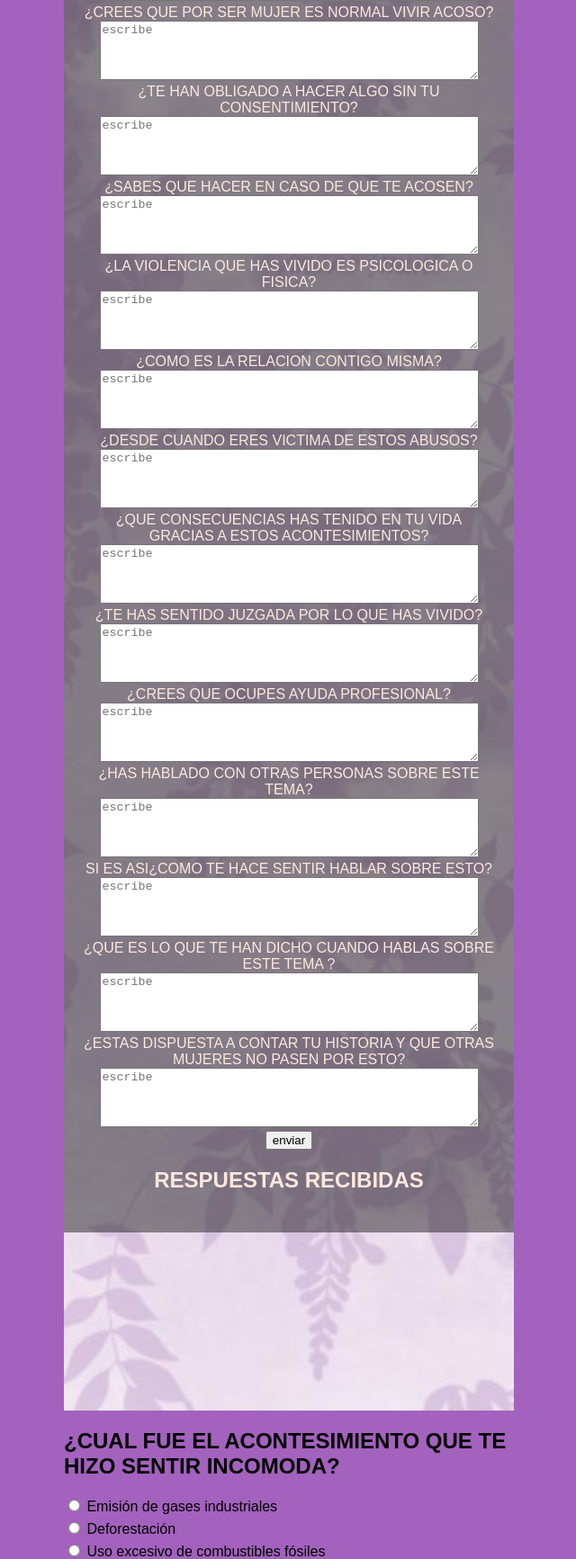
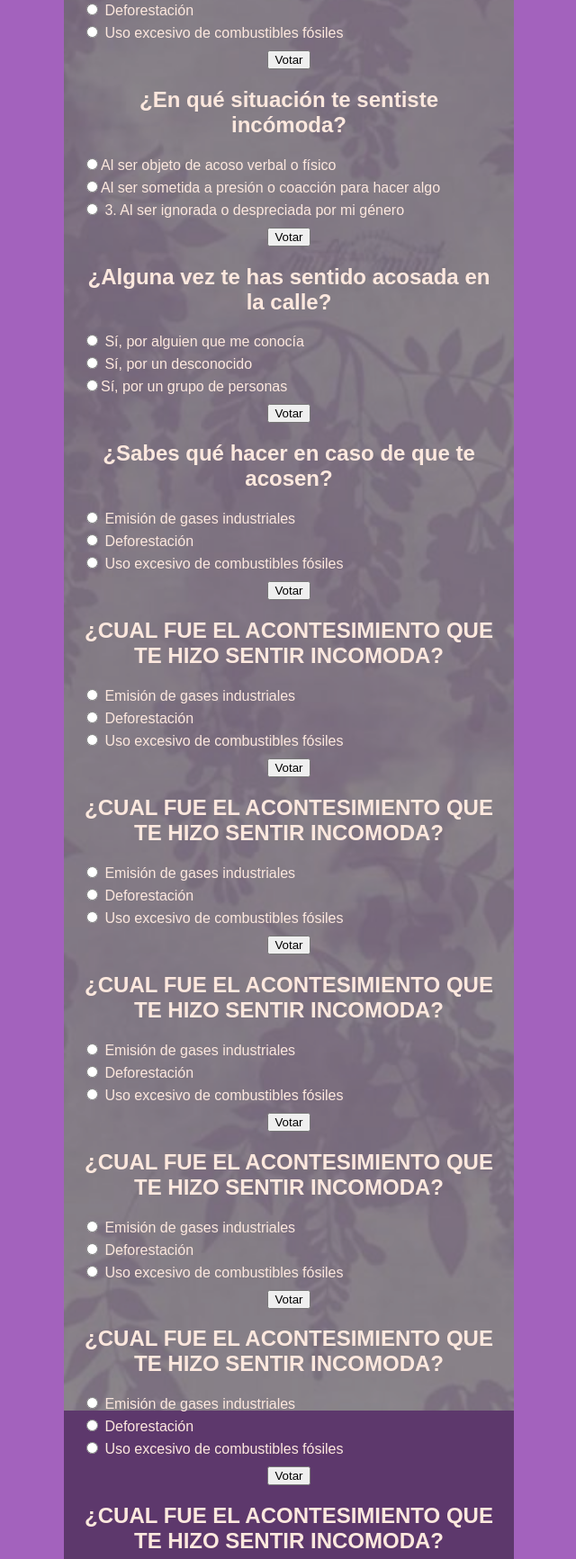
Before and after one commit to melissa-danae23/Nueva-carpeta--2----copia---copia, a plain HTML site: page encuesta.html in a window 1280 px wide. Shown: the part 416-2149 px from the top of the page at 90% size, without its empty margins (319-959 px from the left). Drawn offline with Linux system fonts and the light colour scheme; a script that the page names is missing.

Commit message:
encuesta

```diff
--- a/encuesta.html
+++ b/encuesta.html
@@ -25,92 +25,118 @@
            </div>
 </header>
     <h3> RESPONDE LAS SIGUIENTES PREGUNTAS</h3>
-    <form action="procesar.aspx" method="post">
-       <fieldest>
-       <legend> ¿CUAL FUE EL ACONTESIMIENTO QUE TE HIZO SENTIR INCOMODA?</legend>
-        <textarea name="respuesta2" rows="4" cols="50" placeholder=escribe tu respueta></textarea> <!--  TEXTAREA se utiliza para crear un texto grande-->
-        <!--ROWS define la altura de el area--> <!--COLS define el ancho de el area de texto--> <!--PLACEHOLDER texto de ejemplo o indicacion-->
-       </fieldest>
-       <legend> ¿CREES QUE POR SER MUJER ES NORMAL VIVIR ACOSO?</legend>
-        <textarea name="respuesta3" rows="4" cols="50" placeholder=escribe tu respueta></textarea> <!--  TEXTAREA se utiliza para crear un texto grande-->
-        <!--ROWS define la altura de el area--> <!--COLS define el ancho de el area de texto--> <!--PLACEHOLDER texto de ejemplo o indicacion-->
-       </fieldest>
-       <legend> ¿TE HAN OBLIGADO A HACER ALGO SIN TU CONSENTIMIENTO?</legend>
-        <textarea name="respuesta4" rows="4" cols="50" placeholder=escribe tu respueta></textarea> <!--  TEXTAREA se utiliza para crear un texto grande-->
-        <!--ROWS define la altura de el area--> <!--COLS define el ancho de el area de texto--> <!--PLACEHOLDER texto de ejemplo o indicacion-->
-       </fieldest>
-       <legend> ¿SABES QUE HACER EN CASO DE QUE TE ACOSEN?</legend>
-        <textarea name="respuesta5" rows="4" cols="50" placeholder=escribe tu respueta></textarea> <!--  TEXTAREA se utiliza para crear un texto grande-->
-        <!--ROWS define la altura de el area--> <!--COLS define el ancho de el area de texto--> <!--PLACEHOLDER texto de ejemplo o indicacion-->
-       </fieldest>
-       <legend> ¿LA VIOLENCIA QUE HAS VIVIDO ES PSICOLOGICA O FISICA?</legend>
-        <textarea name="respuesta6" rows="4" cols="50" placeholder=escribe tu respueta></textarea> <!--  TEXTAREA se utiliza para crear un texto grande-->
-        <!--ROWS define la altura de el area--> <!--COLS define el ancho de el area de texto--> <!--PLACEHOLDER texto de ejemplo o indicacion-->
-       </fieldest>
-       <legend> ¿COMO ES LA RELACION CONTIGO MISMA?</legend>
-        <textarea name="respuesta7" rows="4" cols="50" placeholder=escribe tu respueta></textarea> <!--  TEXTAREA se utiliza para crear un texto grande-->
-        <!--ROWS define la altura de el area--> <!--COLS define el ancho de el area de texto--> <!--PLACEHOLDER texto de ejemplo o indicacion-->
-       </fieldest>
-       <legend>¿DESDE CUANDO ERES VICTIMA DE ESTOS ABUSOS?</legend>
-        <textarea name="respuesta8" rows="4" cols="50" placeholder=escribe tu respueta></textarea> <!--  TEXTAREA se utiliza para crear un texto grande-->
-        <!--ROWS define la altura de el area--> <!--COLS define el ancho de el area de texto--> <!--PLACEHOLDER texto de ejemplo o indicacion-->
-       </fieldest>
-       <legend> ¿QUE CONSECUENCIAS HAS TENIDO EN TU VIDA GRACIAS A ESTOS ACONTESIMIENTOS?</legend>
-        <textarea name="respuesta9" rows="4" cols="50" placeholder=escribe tu respueta></textarea> <!--  TEXTAREA se utiliza para crear un texto grande-->
-        <!--ROWS define la altura de el area--> <!--COLS define el ancho de el area de texto--> <!--PLACEHOLDER texto de ejemplo o indicacion-->
-       </fieldest>
-       <legend> ¿TE HAS SENTIDO JUZGADA POR LO QUE HAS VIVIDO?</legend>
-        <textarea name="respuesta10" rows="4" cols="50" placeholder=escribe tu respueta></textarea> <!--  TEXTAREA se utiliza para crear un texto grande-->
-        <!--ROWS define la altura de el area--> <!--COLS define el ancho de el area de texto--> <!--PLACEHOLDER texto de ejemplo o indicacion-->
-       </fieldest>
-       <legend> ¿CREES QUE OCUPES AYUDA PROFESIONAL?</legend>
-        <textarea name="respuesta11" rows="4" cols="50" placeholder=escribe tu respueta></textarea> <!--  TEXTAREA se utiliza para crear un texto grande-->
-        <!--ROWS define la altura de el area--> <!--COLS define el ancho de el area de texto--> <!--PLACEHOLDER texto de ejemplo o indicacion-->
-       </fieldest>
-       <legend> ¿HAS HABLADO CON OTRAS PERSONAS SOBRE ESTE TEMA?</legend>
-        <textarea name="respuesta12" rows="4" cols="50" placeholder=escribe tu respueta></textarea> <!--  TEXTAREA se utiliza para crear un texto grande-->
-        <!--ROWS define la altura de el area--> <!--COLS define el ancho de el area de texto--> <!--PLACEHOLDER texto de ejemplo o indicacion-->
-       </fieldest>
-       <legend>  SI ES ASI¿COMO TE HACE SENTIR HABLAR SOBRE ESTO?</legend>
-        <textarea name="respuesta13" rows="4" cols="50" placeholder=escribe tu respueta></textarea> <!--  TEXTAREA se utiliza para crear un texto grande-->
-        <!--ROWS define la altura de el area--> <!--COLS define el ancho de el area de texto--> <!--PLACEHOLDER texto de ejemplo o indicacion-->
-       </fieldest>
-       <legend> ¿QUE ES LO QUE TE HAN DICHO CUANDO HABLAS SOBRE ESTE TEMA ?</legend>
-        <textarea name="respuesta14" rows="4" cols="50" placeholder=escribe tu respueta></textarea> <!--  TEXTAREA se utiliza para crear un texto grande-->
-        <!--ROWS define la altura de el area--> <!--COLS define el ancho de el area de texto--> <!--PLACEHOLDER texto de ejemplo o indicacion-->
-       </fieldest>
-       <legend> ¿ESTAS DISPUESTA A CONTAR TU HISTORIA Y QUE OTRAS MUJERES NO PASEN POR ESTO?</legend>
-        <textarea name="respuesta15" rows="4" cols="50" placeholder=escribe tu respueta></textarea> <!--  TEXTAREA se utiliza para crear un texto grande-->
-        <!--ROWS define la altura de el area--> <!--COLS define el ancho de el area de texto--> <!--PLACEHOLDER texto de ejemplo o indicacion-->
-       </fieldest>
-      <br>
-      <input type="submit" value="enviar">
 
-    </form>
-    <h2>RESPUESTAS RECIBIDAS</h2>
-    <p><asp:label1 ID="respuesta1" runat="reserver" /></p>
-    <p><asp:label1 ID="lblrespuesta2" runat="reserver" /></p>
-    <p><asp:label1 ID="lblrespuesta3" runat="reserver" /></p>
-    <p><asp:label1 ID="lblrespuesta4" runat="reserver" /></p>
-    <p><asp:label1 ID="lblrespuesta5" runat="reserver" /></p>
-    <p><asp:label1 ID="lblrespuesta6" runat="reserver" /></p>
-    <p><asp:label1 ID="lblrespuesta7" runat="reserver" /></p>
-    <p><asp:label1 ID="lblrespuesta8" runat="reserver" /></p>
-    <p><asp:label1 ID="lblrespuesta9" runat="reserver" /></p>
-    <p><asp:label1 ID="lblrespuesta10" runat="reserver" /></p>
-    <p><asp:label1 ID="lblrespuesta11" runat="reserver" /></p>
-    <p><asp:label1 ID="lblrespuesta12" runat="reserver" /></p>
-    <p><asp:label1 ID="lblrespuesta13" runat="reserver" /></p>
-</div>
-    </div>
     <h2>¿CUAL FUE EL ACONTESIMIENTO QUE TE HIZO SENTIR INCOMODA?</h2> <!-- Pregunta de la encuesta -->
     <form id="survey-form"> <!-- Formulario de la encuesta con un identificador único -->
         <div class="options-container"> <!-- Contenedor para organizar las opciones -->
             <label class="option"><input type="radio" name="vote" value="1"> Emisión de gases industriales</label> <!-- Opción 1 -->
             <label class="option"><input type="radio" name="vote" value="2"> Deforestación</label> <!-- Opción 2 -->
             <label class="option"><input type="radio" name="vote" value="3"> Uso excesivo de combustibles fósiles</label> <!-- Opción 3 -->
-            <label class="option"><input type="radio" name="vote" value="4"> Actividades agrícolas</label> <!-- Opción 4 -->
+
         </div>
+        <button type="button" onclick="submitVote()">Votar</button> <!-- Botón que ejecuta la función 'submitVote()' al hacer clic -->
+    </form>
+
+    <h2>¿En qué situación te sentiste incómoda?</h2> <!-- Pregunta de la encuesta -->
+    <form id="survey-form"> <!-- Formulario de la encuesta con un identificador único -->
+        <div class="options-container"> <!-- Contenedor para organizar las opciones -->
+            <label class="option"><input type="radio" name="vote" value="1">Al ser objeto de acoso verbal o físico </label> <!-- Opción 1 -->
+            <label class="option"><input type="radio" name="vote" value="2">Al ser sometida a presión o coacción para hacer algo </label> <!-- Opción 2 -->
+            <label class="option"><input type="radio" name="vote" value="3"> 3. Al ser ignorada o despreciada por mi género  </label> <!-- Opción 3 -->
+
+        </div>
+        <button type="button" onclick="submitVote()">Votar</button> <!-- Botón que ejecuta la función 'submitVote()' al hacer clic -->
+    </form>
+
+    <h2>¿Alguna vez te has sentido acosada en la calle?    </h2> <!-- Pregunta de la encuesta -->
+    <form id="survey-form"> <!-- Formulario de la encuesta con un identificador único -->
+        <div class="options-container"> <!-- Contenedor para organizar las opciones -->
+            <label class="option"><input type="radio" name="vote" value="1"> Sí, por alguien que me conocía</label> <!-- Opción 1 -->
+            <label class="option"><input type="radio" name="vote" value="2">  Sí, por un desconocido</label>
+            <label class="option"><input type="radio" name="vote" value="3">Sí, por un grupo de personas</label>
+
+        </div>
+        <button type="button" onclick="submitVote()">Votar</button> <!-- Botón que ejecuta la función 'submitVote()' al hacer clic -->
+    </form>
+
+    <h2> ¿Sabes qué hacer en caso de que te acosen?</h2>
+    <form id="survey-form"> <!-- Formulario de la encuesta con un identificador único -->
+        <div class="options-container"> <!-- Contenedor para organizar las opciones -->
+            <label class="option"><input type="radio" name="vote" value="1"> Emisión de gases industriales</label> <!-- Opción 1 -->
+            <label class="option"><input type="radio" name="vote" value="2"> Deforestación</label> <!-- Opción 2 -->
+            <label class="option"><input type="radio" name="vote" value="3"> Uso excesivo de combustibles fósiles</label> <!-- Opción 3 -->
+
+        </div>
+        <button type="button" onclick="submitVote()">Votar</button> <!-- Botón que ejecuta la función 'submitVote()' al hacer clic -->
+    </form>
+
+    <h2>¿CUAL FUE EL ACONTESIMIENTO QUE TE HIZO SENTIR INCOMODA?</h2> <!-- Pregunta de la encuesta -->
+    <form id="survey-form"> <!-- Formulario de la encuesta con un identificador único -->
+        <div class="options-container"> <!-- Contenedor para organizar las opciones -->
+            <label class="option"><input type="radio" name="vote" value="1"> Emisión de gases industriales</label> <!-- Opción 1 -->
+            <label class="option"><input type="radio" name="vote" value="2"> Deforestación</label> <!-- Opción 2 -->
+            <label class="option"><input type="radio" name="vote" value="3"> Uso excesivo de combustibles fósiles</label> <!-- Opción 3 -->
+
+        </div>
+        <button type="button" onclick="submitVote()">Votar</button> <!-- Botón que ejecuta la función 'submitVote()' al hacer clic -->
+    </form>
+
+    <h2>¿CUAL FUE EL ACONTESIMIENTO QUE TE HIZO SENTIR INCOMODA?</h2> <!-- Pregunta de la encuesta -->
+    <form id="survey-form"> <!-- Formulario de la encuesta con un identificador único -->
+        <div class="options-container"> <!-- Contenedor para organizar las opciones -->
+            <label class="option"><input type="radio" name="vote" value="1"> Emisión de gases industriales</label> <!-- Opción 1 -->
+            <label class="option"><input type="radio" name="vote" value="2"> Deforestación</label> <!-- Opción 2 -->
+            <label class="option"><input type="radio" name="vote" value="3"> Uso excesivo de combustibles fósiles</label> <!-- Opción 3 -->
+
+        </div>
+        <button type="button" onclick="submitVote()">Votar</button> <!-- Botón que ejecuta la función 'submitVote()' al hacer clic -->
+    </form>
+
+    <h2>¿CUAL FUE EL ACONTESIMIENTO QUE TE HIZO SENTIR INCOMODA?</h2> <!-- Pregunta de la encuesta -->
+    <form id="survey-form"> <!-- Formulario de la encuesta con un identificador único -->
+        <div class="options-container"> <!-- Contenedor para organizar las opciones -->
+            <label class="option"><input type="radio" name="vote" value="1"> Emisión de gases industriales</label> <!-- Opción 1 -->
+            <label class="option"><input type="radio" name="vote" value="2"> Deforestación</label> <!-- Opción 2 -->
+            <label class="option"><input type="radio" name="vote" value="3"> Uso excesivo de combustibles fósiles</label> <!-- Opción 3 -->
+
+        </div>
+        <button type="button" onclick="submitVote()">Votar</button> <!-- Botón que ejecuta la función 'submitVote()' al hacer clic -->
+    </form>
+
+    <h2>¿CUAL FUE EL ACONTESIMIENTO QUE TE HIZO SENTIR INCOMODA?</h2> <!-- Pregunta de la encuesta -->
+    <form id="survey-form"> <!-- Formulario de la encuesta con un identificador único -->
+        <div class="options-container"> <!-- Contenedor para organizar las opciones -->
+            <label class="option"><input type="radio" name="vote" value="1"> Emisión de gases industriales</label> <!-- Opción 1 -->
+            <label class="option"><input type="radio" name="vote" value="2"> Deforestación</label> <!-- Opción 2 -->
+            <label class="option"><input type="radio" name="vote" value="3"> Uso excesivo de combustibles fósiles</label> <!-- Opción 3 -->
+
+        </div>
+        <button type="button" onclick="submitVote()">Votar</button> <!-- Botón que ejecuta la función 'submitVote()' al hacer clic -->
+    </form>
+
+    <h2>¿CUAL FUE EL ACONTESIMIENTO QUE TE HIZO SENTIR INCOMODA?</h2> <!-- Pregunta de la encuesta -->
+    <form id="survey-form"> <!-- Formulario de la encuesta con un identificador único -->
+        <div class="options-container"> <!-- Contenedor para organizar las opciones -->
+            <label class="option"><input type="radio" name="vote" value="1"> Emisión de gases industriales</label> <!-- Opción 1 -->
+            <label class="option"><input type="radio" name="vote" value="2"> Deforestación</label> <!-- Opción 2 -->
+            <label class="option"><input type="radio" name="vote" value="3"> Uso excesivo de combustibles fósiles</label> <!-- Opción 3 -->
+
+        </div>
+        <button type="button" onclick="submitVote()">Votar</button> <!-- Botón que ejecuta la función 'submitVote()' al hacer clic -->
+    </form>
+
+    <h2>¿CUAL FUE EL ACONTESIMIENTO QUE TE HIZO SENTIR INCOMODA?</h2> <!-- Pregunta de la encuesta -->
+    <form id="survey-form"> <!-- Formulario de la encuesta con un identificador único -->
+        <div class="options-container"> <!-- Contenedor para organizar las opciones -->
+            <label class="option"><input type="radio" name="vote" value="1"> Emisión de gases industriales</label> <!-- Opción 1 -->
+            <label class="option"><input type="radio" name="vote" value="2"> Deforestación</label> <!-- Opción 2 -->
+            <label class="option"><input type="radio" name="vote" value="3"> Uso excesivo de combustibles fósiles</label> <!-- Opción 3 -->
+
+        </div>
+        <button type="button" onclick="submitVote()">Votar</button> <!-- Botón que ejecuta la función 'submitVote()' al hacer clic -->
+    </form>
+
+
         <button type="button" onclick="submitVote()">Votar</button> <!-- Botón que ejecuta la función 'submitVote()' al hacer clic -->
     </form>
 
```
